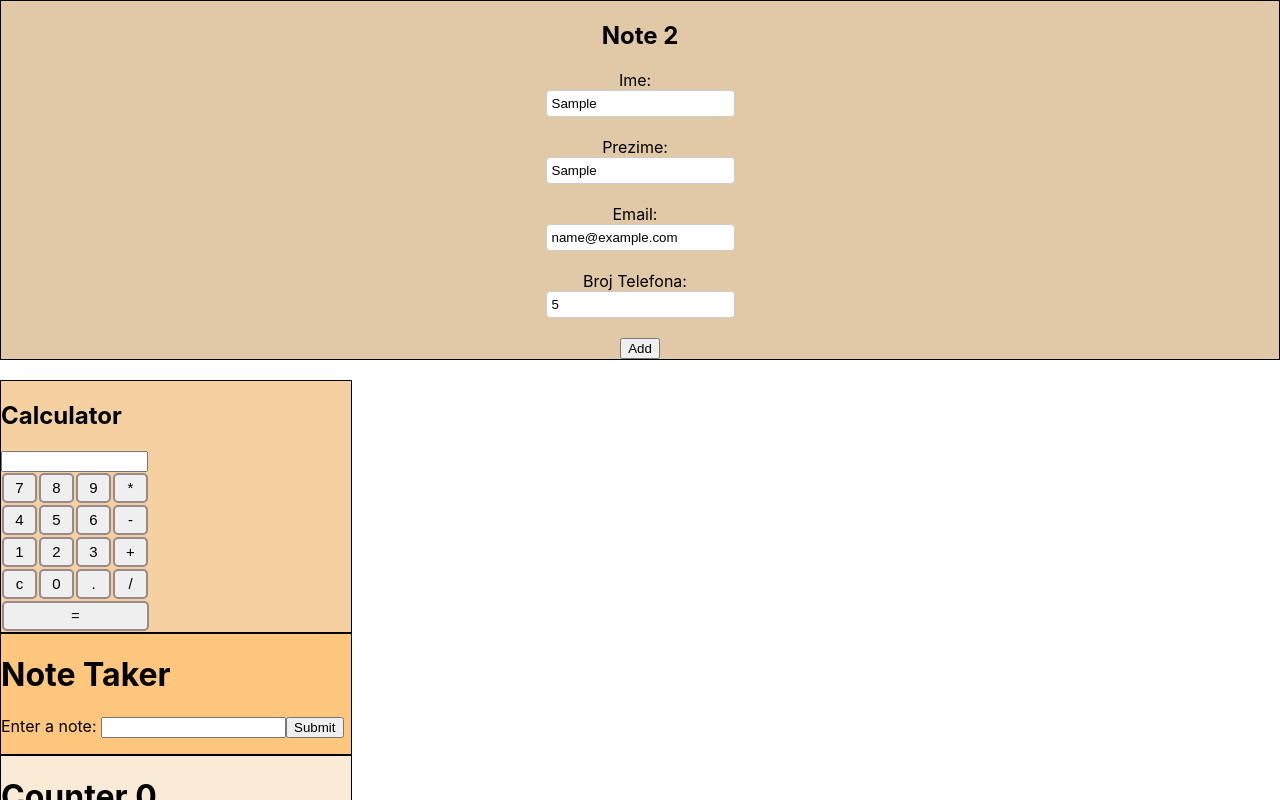
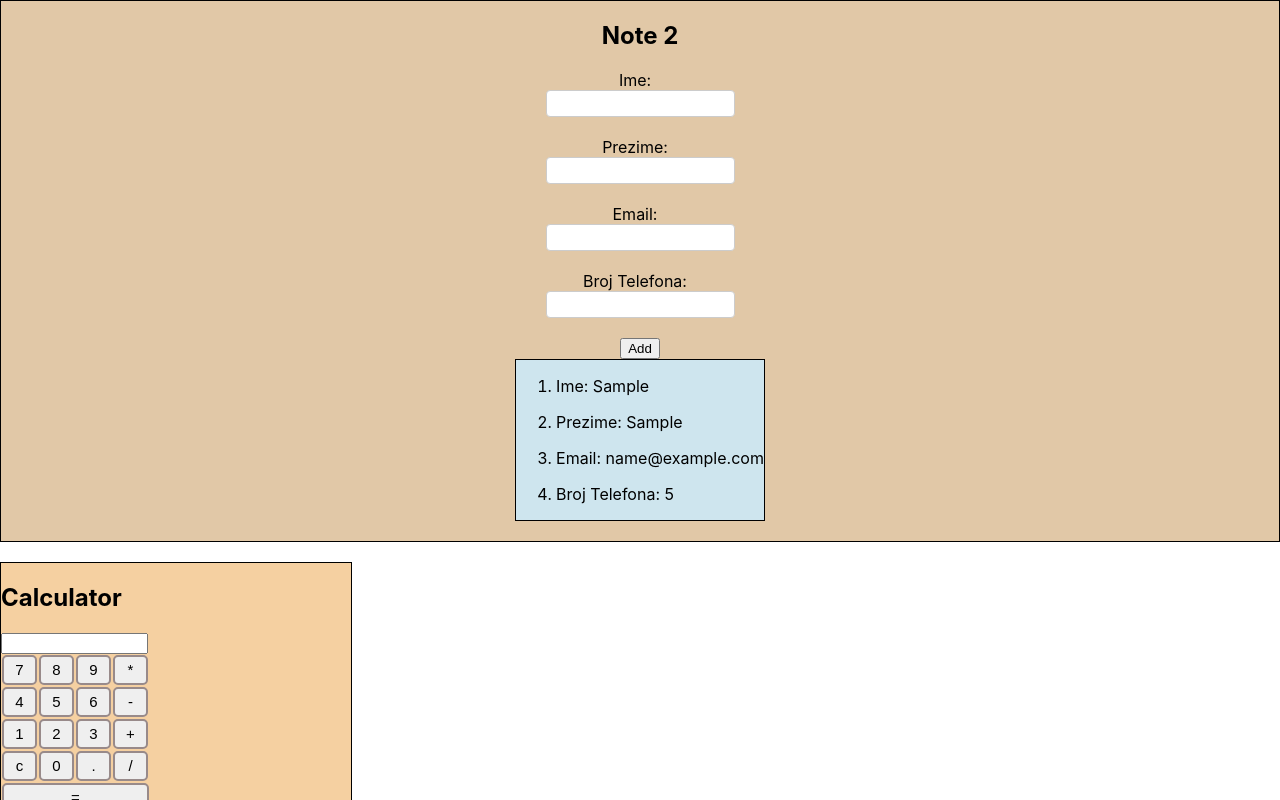
Before and after one commit to bokigolic/react-practice, a React (Create React App) app: page / in a window 1280 px wide. Both pictures are taken after typing "Sample", "Sample", "name@example.com", "5" into the empty fields and a click on the button "Add". Shown: the top 800 px of the page. Built offline with nearby package versions, Linux system fonts and the light colour scheme.

Commit message:
create works

```diff
--- a/src/App.css
+++ b/src/App.css
@@ -67,3 +67,16 @@
   border-radius: 4px;
   border: 1px solid #ccc;
 }
+
+.rezultat{
+  border: 1px solid black;
+  width: auto;
+  height: auto;
+  background-color: rgb(206, 229, 238);
+  display: flex;
+  flex-direction: column;
+  align-items: center;
+  justify-content: space-between;
+  margin-bottom: 20px;
+  flex-direction: row;
+}
--- a/src/component/Note2.js
+++ b/src/component/Note2.js
@@ -5,18 +5,25 @@ import { v4 as uuidv4 } from 'uuid';
 const Note2 = () => {
 
   const handleChange = (e) => {
-    setZaInput(e.target.value)
+    const { name, value } = e.target;
+    setZaInput(prevState => ({
+      ...prevState,
+      [name]: value
+    }));
   }
-
   const handleClick = () => {
     const newNote = {
       id: uuidv4(),
       text: zaInput
-    }
+    };
+    setNotes([...notes, newNote]);
 
-    setNotes([...notes, newNote])
-
-    setZaInput('')
+    setZaInput({
+      ime: "",
+      prezime: "",
+      email: "",
+      telefon: ""
+    });
   }
   const [notes, setNotes] = useState([])
   const [zaInput, setZaInput] = useState({
@@ -58,10 +65,19 @@ const Note2 = () => {
       /> <br />
       <button type="button" onClick={handleClick}>Add</button>
 
-      <div>
-        {
+      <div className="rezultat">
+        {notes.map(note => (
+          <div key={note.id}>
 
-        }
+            <ol>
+              <li><p>Ime: {note.text.ime}</p></li>
+              <li><p>Prezime: {note.text.prezime}</p></li>
+              <li><p>Email: {note.text.email}</p></li>
+              <li><p>Broj Telefona: {note.text.telefon}</p></li>
+
+            </ol>
+          </div>
+        ))}
       </div>
     </div>
 
```
